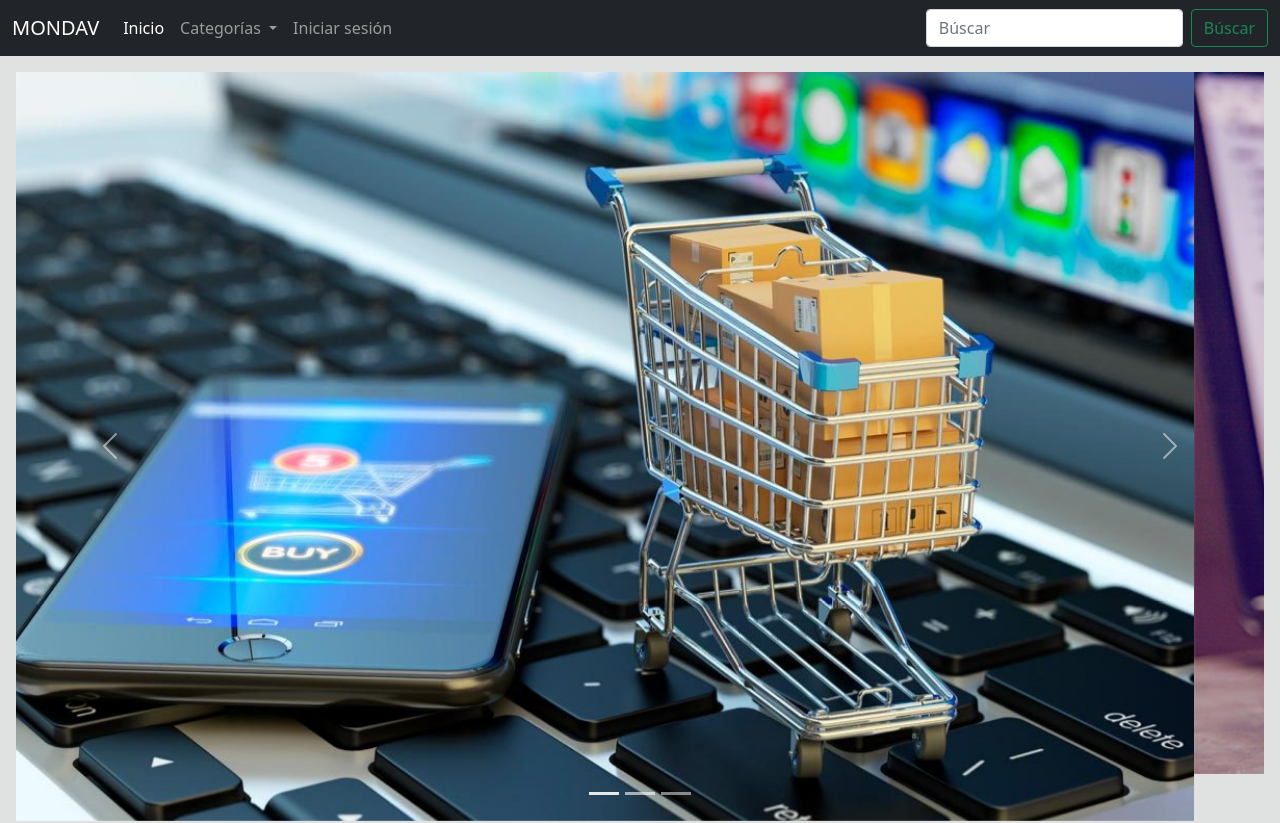
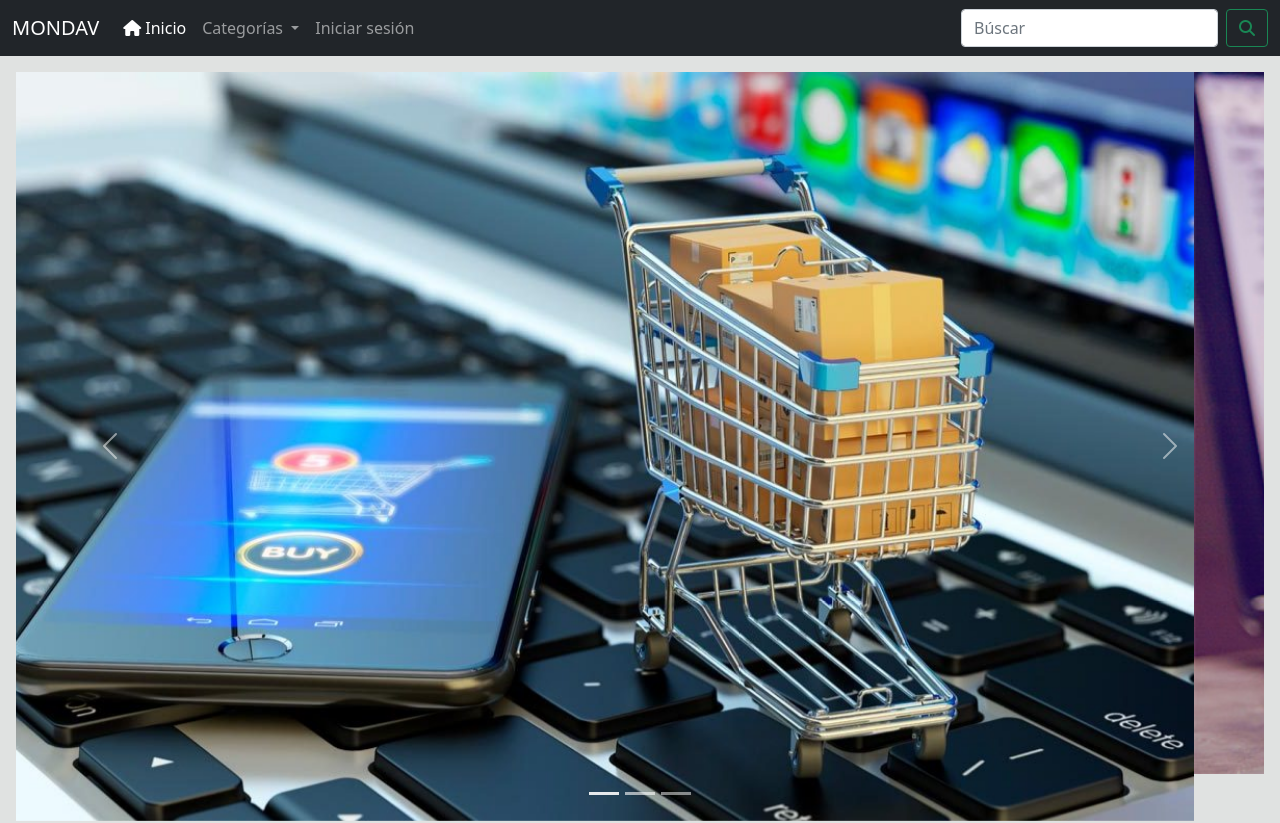
Before and after one commit to DavidAlvarez34/ProyectCarShopping, a plain HTML site: page index.html in a window 1280 px wide. Shown: the top 823 px of the page. Drawn offline with nearby package versions, Linux system fonts and the light colour scheme.

Commit message:
Se agregaron iconos a la navbar

```diff
--- a/index.html
+++ b/index.html
@@ -12,6 +12,8 @@
 	  <script src="https://cdn.jsdelivr.net/npm/bootstrap@5.0.0-beta2/dist/js/bootstrap.bundle.min.js" integrity="sha384-b5kHyXgcpbZJO/tY9Ul7kGkf1S0CWuKcCD38l8YkeH8z8QjE0GmW1gYU5S9FOnJ0" crossorigin="anonymous"></script>
     <!--Link a hoja de estilos-->
     <link rel="stylesheet" href="/style.css">
+    <!--Link a Font awesome (iconos)-->
+    <script src="https://kit.fontawesome.com/c99d067221.js" crossorigin="anonymous"></script>
 </head>
 
 <body>
@@ -25,7 +27,7 @@
                 <div class="collapse navbar-collapse" id="navbarSupportedContent">
                     <ul class="navbar-nav me-auto mb-2 mb-lg-0">
                       <li class="nav-item">
-                        <a class="nav-link active" aria-current="page" href="#">Inicio</a>
+                        <a class="nav-link active" aria-current="page" href="#"><i class="fas fa-home"></i> Inicio</a> <!--Inicio con icono-->
                       </li>
                       <li class="nav-item dropdown">
                         <a class="nav-link dropdown-toggle" href="#" id="navbarDropdown" role="button" data-bs-toggle="dropdown" aria-expanded="false">
@@ -46,7 +48,7 @@
                     </ul>
                     <form class="d-flex">
                       <input class="form-control me-2" type="search" placeholder="Búscar" aria-label="Search">
-                      <button class="btn btn-outline-success" type="submit">Búscar</button>
+                      <button class="btn btn-outline-success" type="submit"><i class="fas fa-search"></i></button> <!--Icono de búscar-->
                     </form>
                 </div>
             </div>
```
